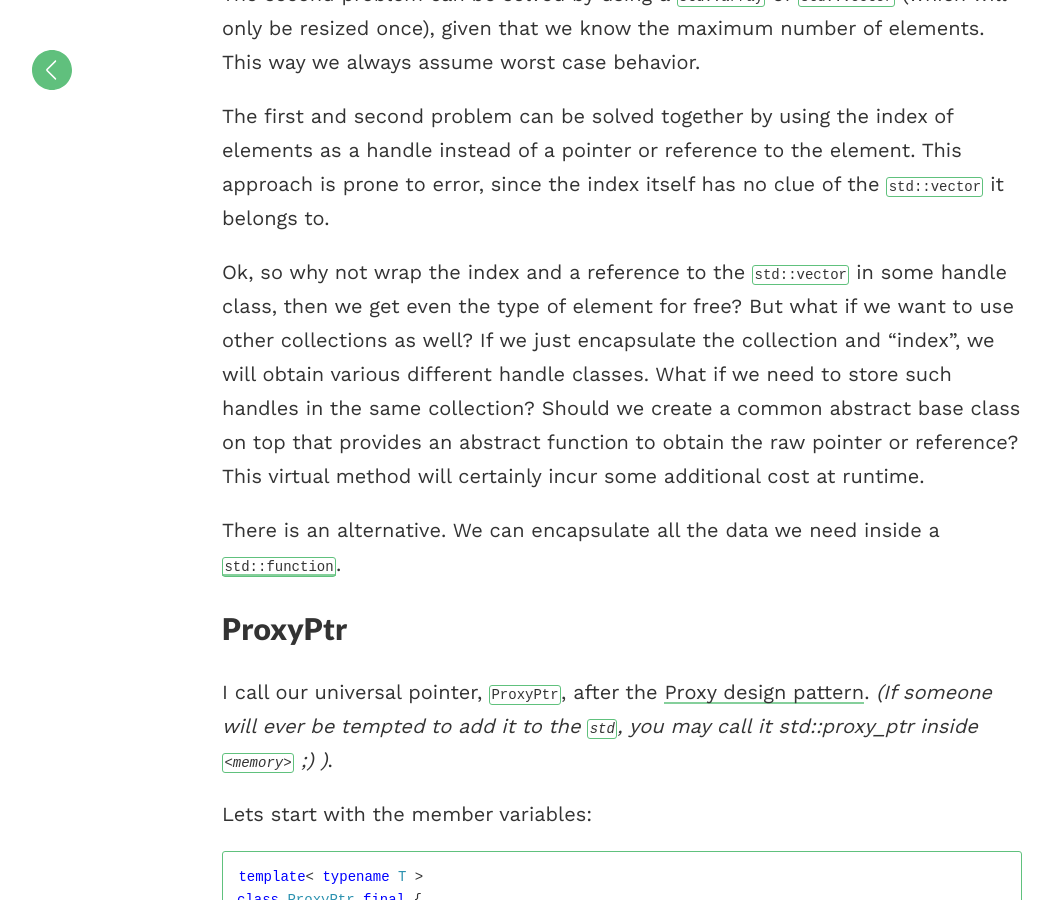
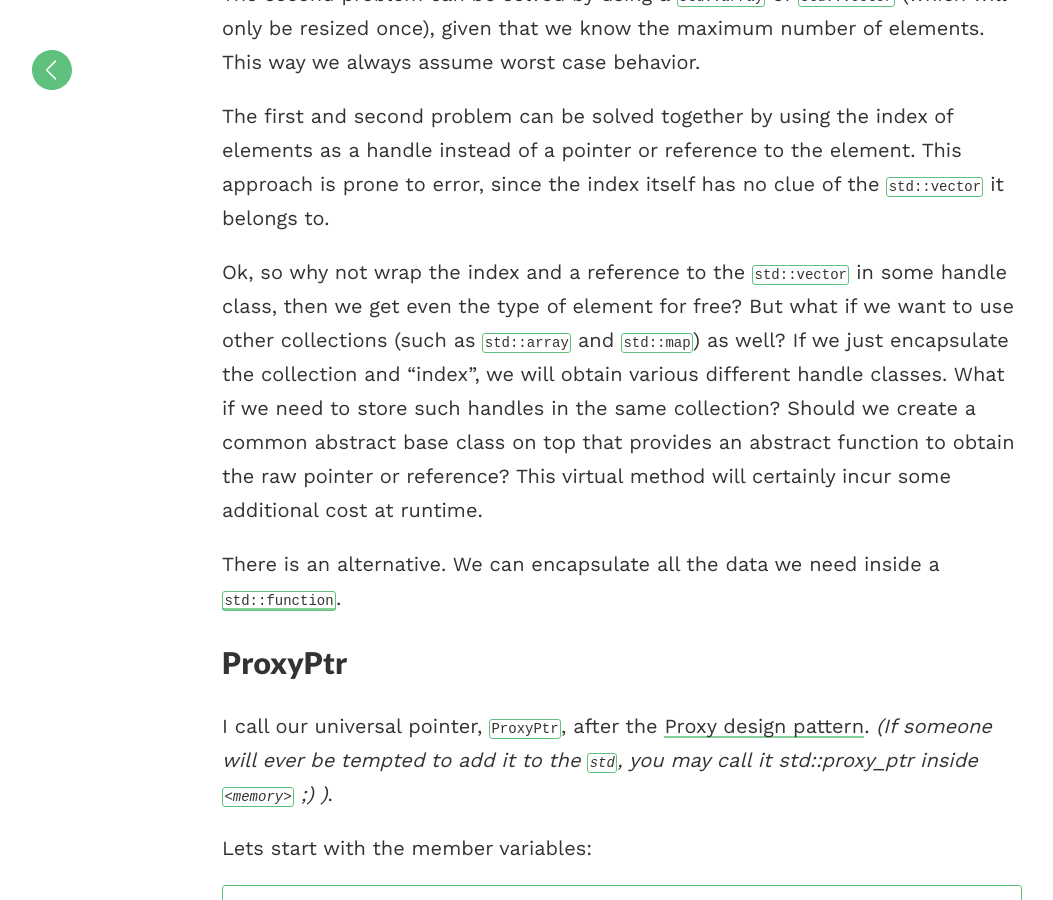
Before and after one commit to matt77hias/Blog, a Jekyll site: the page built from _posts/2018-01-28-the-universal-pointer.md, in a window 1280 px wide and 900 px high, scrolled down 1497 px. Shown: the whole window, without its empty margins (18-1071 px from the left). Built offline with Jekyll 4.4.1, drawn with Linux system fonts in a browser that asks for light colours; comment, search, counter and statistics services are not loaded.

Commit message:
Update 2018-01-28-the-universal-pointer.md

```diff
--- a/_posts/2018-01-28-the-universal-pointer.md
+++ b/_posts/2018-01-28-the-universal-pointer.md
@@ -36,7 +36,7 @@ The first and second problem can be solved together by using the index of elemen
 This approach is prone to error, since the index itself has no clue of the `std::vector` it belongs to.
 
 Ok, so why not wrap the index and a reference to the `std::vector` in some handle class, then we get even the type of element for free?
-But what if we want to use other collections as well?
+But what if we want to use other collections (such as `std::array` and `std::map`) as well?
 If we just encapsulate the collection and "index", we will obtain various different handle classes.
 What if we need to store such handles in the same collection?
 Should we create a common abstract base class on top that provides an abstract function to obtain the raw pointer or reference?
```
